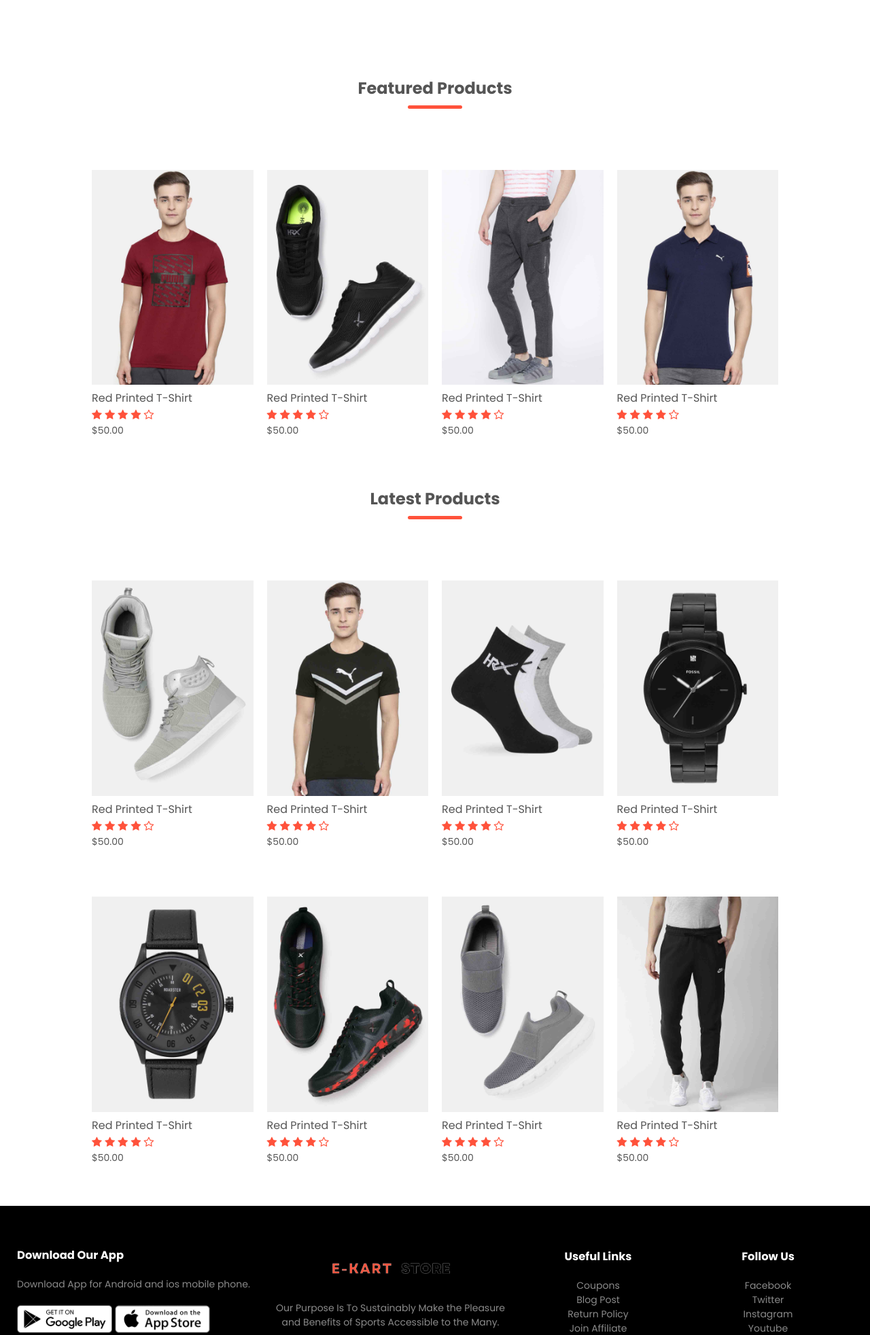
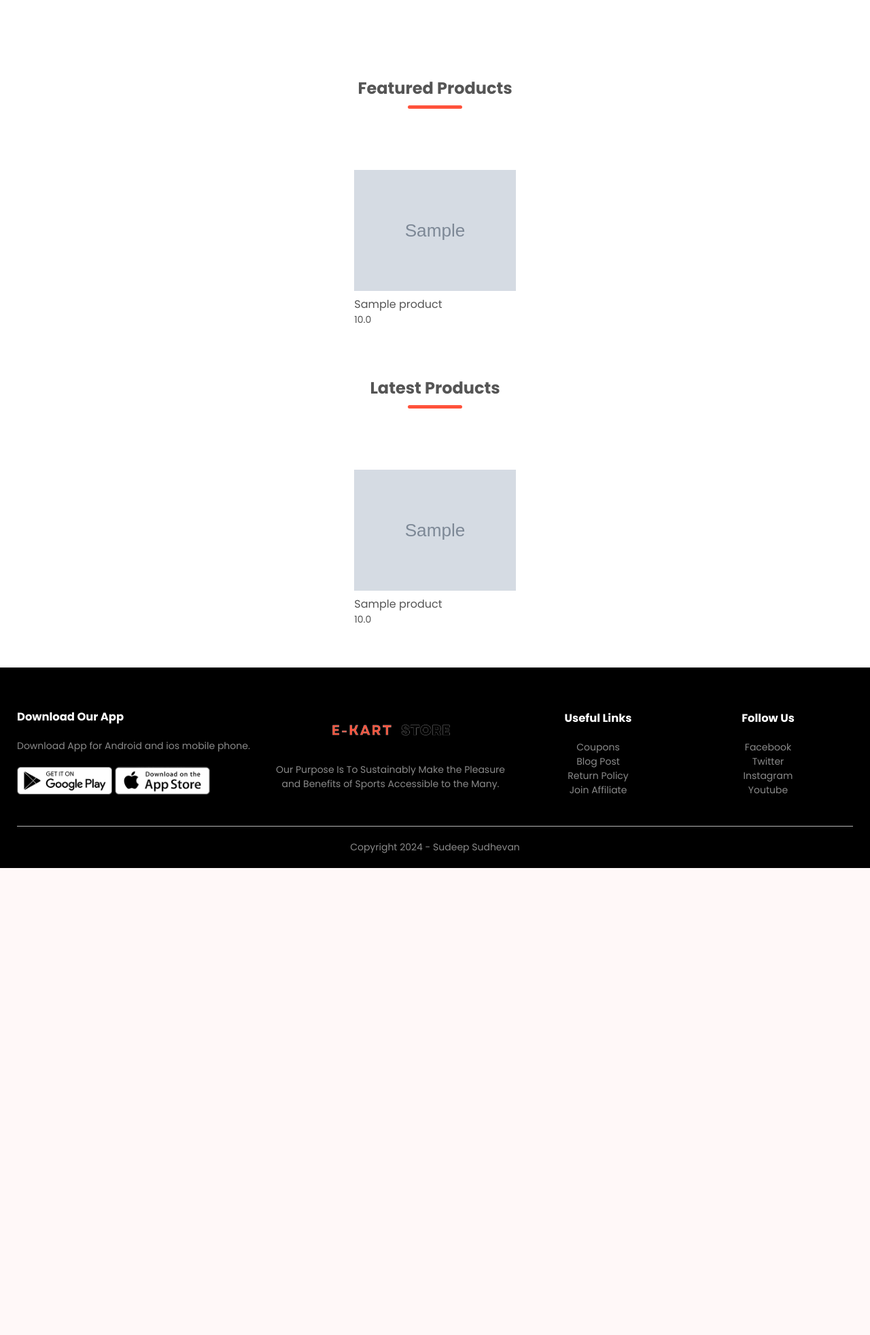
Before and after one commit to sudeepsudhevan/E-kart, a Django app: page / in a window 1280 px wide. Shown: the part 1204-3168 px from the top of the page at 68% size. After the commit the page ends 2481 px from the top, so only its background shows below. Run offline with Django 5.2, Linux system fonts and the light colour scheme; tables that the repository leaves empty hold one stand-in row (values such as "Sample post"); grey boxes marked "Sample" are stand-in pictures.

Commit message:
Home page data added from the bakend

```diff
--- a/ecart/products/views.py
+++ b/ecart/products/views.py
@@ -6,7 +6,14 @@
 
 
 def index(request):
-    return render(request, "index.html")
+    featured_products = Product.objects.order_by("priority")[:4]
+    latest_products = Product.objects.order_by("-id")[:4]
+    context = {
+        "featured_products": featured_products,
+        "latest_products": latest_products,
+    }
+    # print(context)
+    return render(request, "index.html", context)
 
 
 def list_products(request):
--- a/ecart/templates/home_page_content_layout.html
+++ b/ecart/templates/home_page_content_layout.html
@@ -22,154 +22,25 @@
 <div class="small-container">
     <h2 class="title">Featured Products</h2>
     <div class="row">
+        {% for product in featured_products %}
         <div class="col-4">
-            <a href="product_details.html"><img src="{% static 'images/product-1.jpg' %} "></a>
-            <h4>Red Printed T-Shirt</h4>
-            <div class="rating">
-                <i class="fa fa-star"></i>
-                <i class="fa fa-star"></i>
-                <i class="fa fa-star"></i>
-                <i class="fa fa-star"></i>
-                <i class="fa fa-star-o"></i>
-            </div>
-            <p>$50.00</p>
+            <a href="{% url 'detail_product' product.id %}"><img src="{{ product.image.url }}"></a>
+            <h4>{{product.title}}</h4>
+            <p>{{product.price}}</p>
         </div>
-        <div class="col-4">
-            <img src="{% static 'images/product-2.jpg' %} ">
-            <h4>Red Printed T-Shirt</h4>
-            <div class="rating">
-                <i class="fa fa-star"></i>
-                <i class="fa fa-star"></i>
-                <i class="fa fa-star"></i>
-                <i class="fa fa-star"></i>
-                <i class="fa fa-star-o"></i>
-            </div>
-            <p>$50.00</p>
-        </div>
-        <div class="col-4">
-            <img src="{% static 'images/product-3.jpg' %} ">
-            <h4>Red Printed T-Shirt</h4>
-            <div class="rating">
-                <i class="fa fa-star"></i>
-                <i class="fa fa-star"></i>
-                <i class="fa fa-star"></i>
-                <i class="fa fa-star"></i>
-                <i class="fa fa-star-o"></i>
-            </div>
-            <p>$50.00</p>
-        </div>
-        <div class="col-4">
-            <img src="{% static 'images/product-4.jpg' %} ">
-            <h4>Red Printed T-Shirt</h4>
-            <div class="rating">
-                <i class="fa fa-star"></i>
-                <i class="fa fa-star"></i>
-                <i class="fa fa-star"></i>
-                <i class="fa fa-star"></i>
-                <i class="fa fa-star-o"></i>
-            </div>
-            <p>$50.00</p>
-        </div>
+        {% endfor %}
     </div>
+
+
     <h2 class="title">Latest Products</h2>
     <div class="row">
+        {% for product in latest_products %}
         <div class="col-4">
-            <img src="{% static 'images/product-5.jpg' %} ">
-            <h4>Red Printed T-Shirt</h4>
-            <div class="rating">
-                <i class="fa fa-star"></i>
-                <i class="fa fa-star"></i>
-                <i class="fa fa-star"></i>
-                <i class="fa fa-star"></i>
-                <i class="fa fa-star-o"></i>
-            </div>
-            <p>$50.00</p>
+            <a href="{% url 'detail_product' product.id %}"><img src="{{ product.image.url }}"></a>
+            <h4>{{product.title}}</h4>
+            <p>{{product.price}}</p>
         </div>
-        <div class="col-4">
-            <img src="{% static 'images/product-6.jpg' %} ">
-            <h4>Red Printed T-Shirt</h4>
-            <div class="rating">
-                <i class="fa fa-star"></i>
-                <i class="fa fa-star"></i>
-                <i class="fa fa-star"></i>
-                <i class="fa fa-star"></i>
-                <i class="fa fa-star-o"></i>
-            </div>
-            <p>$50.00</p>
-        </div>
-        <div class="col-4">
-            <img src="{% static 'images/product-7.jpg' %} ">
-            <h4>Red Printed T-Shirt</h4>
-            <div class="rating">
-                <i class="fa fa-star"></i>
-                <i class="fa fa-star"></i>
-                <i class="fa fa-star"></i>
-                <i class="fa fa-star"></i>
-                <i class="fa fa-star-o"></i>
-            </div>
-            <p>$50.00</p>
-        </div>
-        <div class="col-4">
-            <img src="{% static 'images/product-8.jpg' %} ">
-            <h4>Red Printed T-Shirt</h4>
-            <div class="rating">
-                <i class="fa fa-star"></i>
-                <i class="fa fa-star"></i>
-                <i class="fa fa-star"></i>
-                <i class="fa fa-star"></i>
-                <i class="fa fa-star-o"></i>
-            </div>
-            <p>$50.00</p>
-        </div>
+        {% endfor %}
     </div>
-    <div class="row">
-        <div class="col-4">
-            <img src="{% static 'images/product-9.jpg' %} ">
-            <h4>Red Printed T-Shirt</h4>
-            <div class="rating">
-                <i class="fa fa-star"></i>
-                <i class="fa fa-star"></i>
-                <i class="fa fa-star"></i>
-                <i class="fa fa-star"></i>
-                <i class="fa fa-star-o"></i>
-            </div>
-            <p>$50.00</p>
-        </div>
-        <div class="col-4">
-            <img src="{% static 'images/product-10.jpg' %} ">
-            <h4>Red Printed T-Shirt</h4>
-            <div class="rating">
-                <i class="fa fa-star"></i>
-                <i class="fa fa-star"></i>
-                <i class="fa fa-star"></i>
-                <i class="fa fa-star"></i>
-                <i class="fa fa-star-o"></i>
-            </div>
-            <p>$50.00</p>
-        </div>
-        <div class="col-4">
-            <img src="{% static 'images/product-11.jpg' %} ">
-            <h4>Red Printed T-Shirt</h4>
-            <div class="rating">
-                <i class="fa fa-star"></i>
-                <i class="fa fa-star"></i>
-                <i class="fa fa-star"></i>
-                <i class="fa fa-star"></i>
-                <i class="fa fa-star-o"></i>
-            </div>
-            <p>$50.00</p>
-        </div>
-        <div class="col-4">
-            <img src="{% static 'images/product-12.jpg' %} ">
-            <h4>Red Printed T-Shirt</h4>
-            <div class="rating">
-                <i class="fa fa-star"></i>
-                <i class="fa fa-star"></i>
-                <i class="fa fa-star"></i>
-                <i class="fa fa-star"></i>
-                <i class="fa fa-star-o"></i>
-            </div>
-            <p>$50.00</p>
-        </div>
-    </div>
+
 </div>
```
